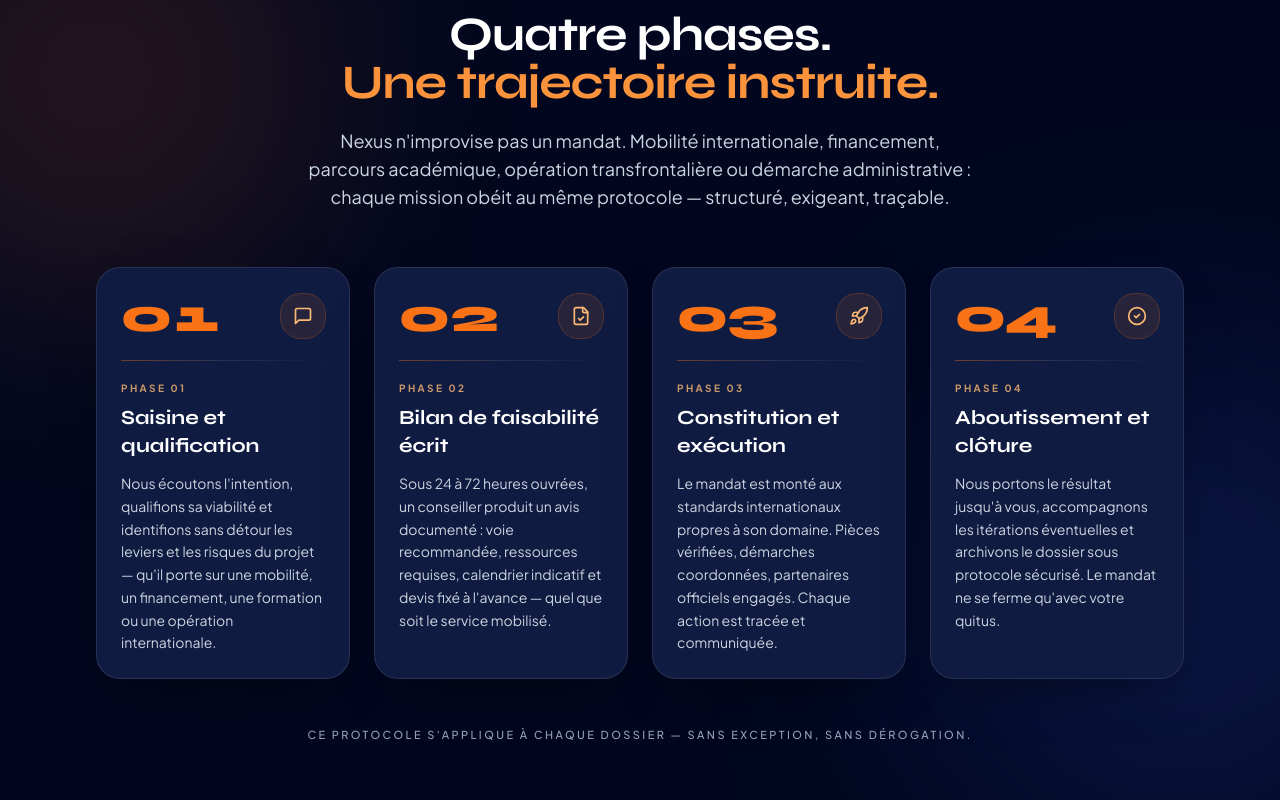
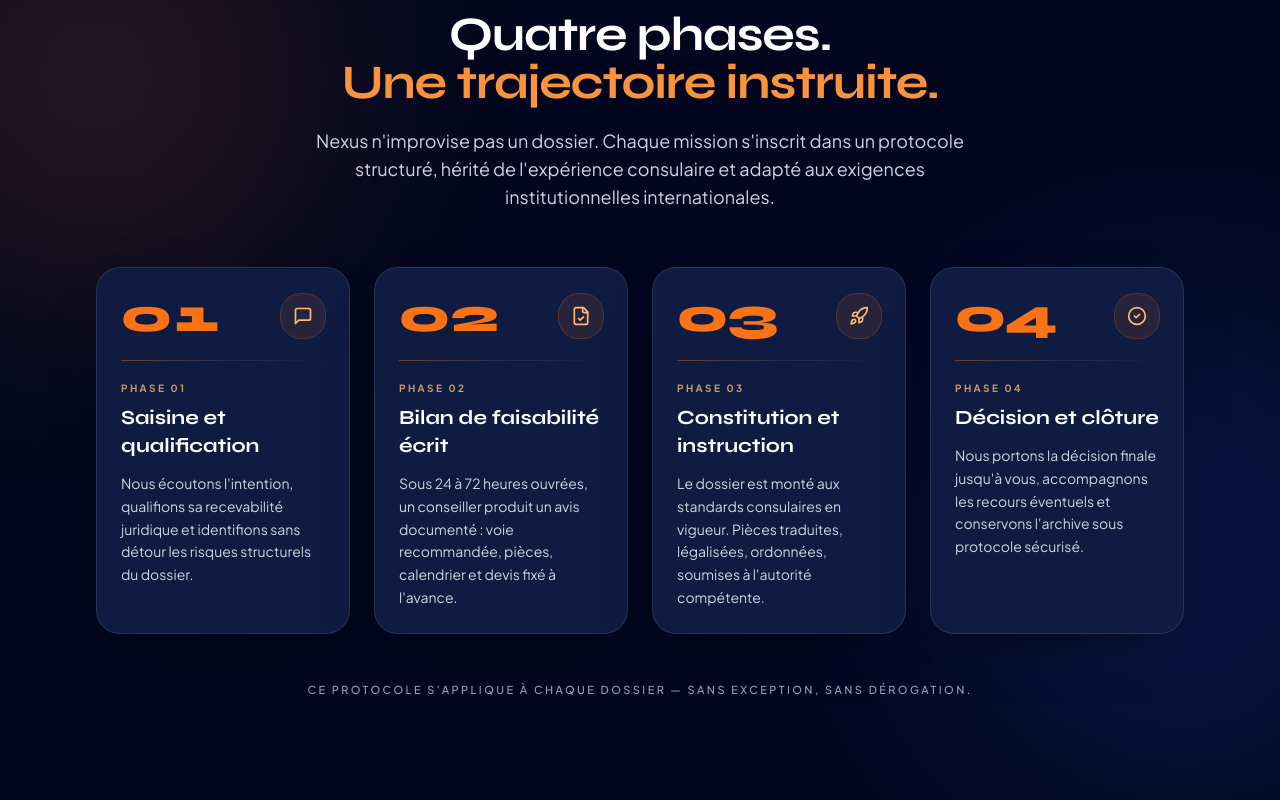
Before and after one commit to thkankou-debug/nexus-rca, a Next.js app: page / in a window 1280 px wide. Shown: the part 3740-4540 px from the top of the page. Built offline with nearby package versions, Linux system fonts and the light colour scheme; no server answers.

Commit message:
Revert "fix(home): textes méthodologie & cadre — neutralité multi-services"
This reverts commit 4100a47f47c2e62974bd3abc135420f63fa7590a.

```diff
--- a/components/HowItWorks.tsx
+++ b/components/HowItWorks.tsx
@@ -14,28 +14,28 @@
     icon: MessageSquare,
     eyebrow: "Phase 01",
     title: "Saisine et qualification",
-    desc: "Nous écoutons l'intention, qualifions sa viabilité et identifions sans détour les leviers et les risques du projet — qu'il porte sur une mobilité, un financement, une formation ou une opération internationale.",
+    desc: "Nous écoutons l'intention, qualifions sa recevabilité juridique et identifions sans détour les risques structurels du dossier.",
   },
   {
     num: "02",
     icon: FileCheck,
     eyebrow: "Phase 02",
     title: "Bilan de faisabilité écrit",
-    desc: "Sous 24 à 72 heures ouvrées, un conseiller produit un avis documenté : voie recommandée, ressources requises, calendrier indicatif et devis fixé à l'avance — quel que soit le service mobilisé.",
+    desc: "Sous 24 à 72 heures ouvrées, un conseiller produit un avis documenté : voie recommandée, pièces, calendrier et devis fixé à l'avance.",
   },
   {
     num: "03",
     icon: Rocket,
     eyebrow: "Phase 03",
-    title: "Constitution et exécution",
-    desc: "Le mandat est monté aux standards internationaux propres à son domaine. Pièces vérifiées, démarches coordonnées, partenaires officiels engagés. Chaque action est tracée et communiquée.",
+    title: "Constitution et instruction",
+    desc: "Le dossier est monté aux standards consulaires en vigueur. Pièces traduites, légalisées, ordonnées, soumises à l'autorité compétente.",
   },
   {
     num: "04",
     icon: CheckCircle2,
     eyebrow: "Phase 04",
-    title: "Aboutissement et clôture",
-    desc: "Nous portons le résultat jusqu'à vous, accompagnons les itérations éventuelles et archivons le dossier sous protocole sécurisé. Le mandat ne se ferme qu'avec votre quitus.",
+    title: "Décision et clôture",
+    desc: "Nous portons la décision finale jusqu'à vous, accompagnons les recours éventuels et conservons l'archive sous protocole sécurisé.",
   },
 ];
 
@@ -70,10 +70,9 @@
             <span className="text-nexus-orange-400">Une trajectoire instruite.</span>
           </h2>
           <p className="mx-auto mt-5 max-w-2xl text-base leading-relaxed text-slate-300 sm:text-lg">
-            Nexus n&apos;improvise pas un mandat. Mobilité internationale,
-            financement, parcours académique, opération transfrontalière ou
-            démarche administrative : chaque mission obéit au même protocole —
-            structuré, exigeant, traçable.
+            Nexus n&apos;improvise pas un dossier. Chaque mission s&apos;inscrit
+            dans un protocole structuré, hérité de l&apos;expérience consulaire
+            et adapté aux exigences institutionnelles internationales.
           </p>
         </div>
 
--- a/components/home/WhyTrust.tsx
+++ b/components/home/WhyTrust.tsx
@@ -41,7 +41,7 @@
     icon: Network,
     title: "Coordination internationale",
     description:
-      "Liaisons consulaires officielles, opérateurs aériens et hôteliers reconnus, partenaires financiers, établissements académiques, circuits de transferts agréés. Un canal unifié pour vos démarches transfrontalières.",
+      "Liaisons consulaires officielles (TLS, VFS, Yaoundé), opérateurs aériens et hôteliers reconnus, plateformes e-Visa. Un canal unifié pour vos démarches transfrontalières.",
   },
 ];
 
```
